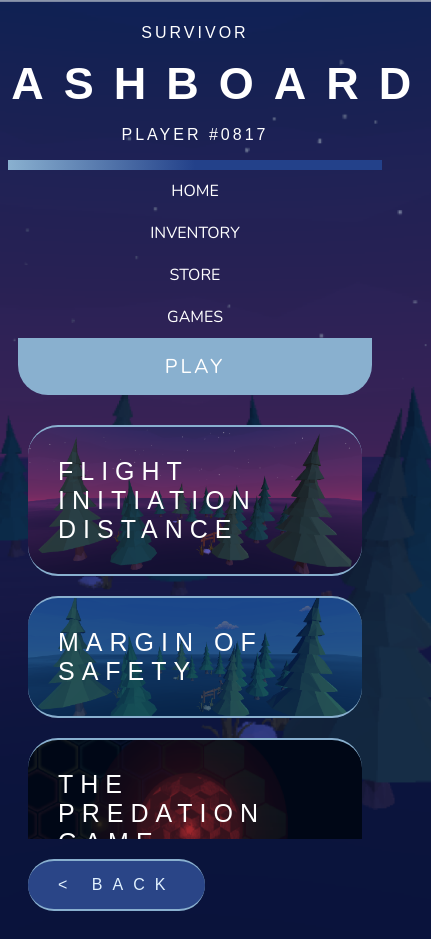
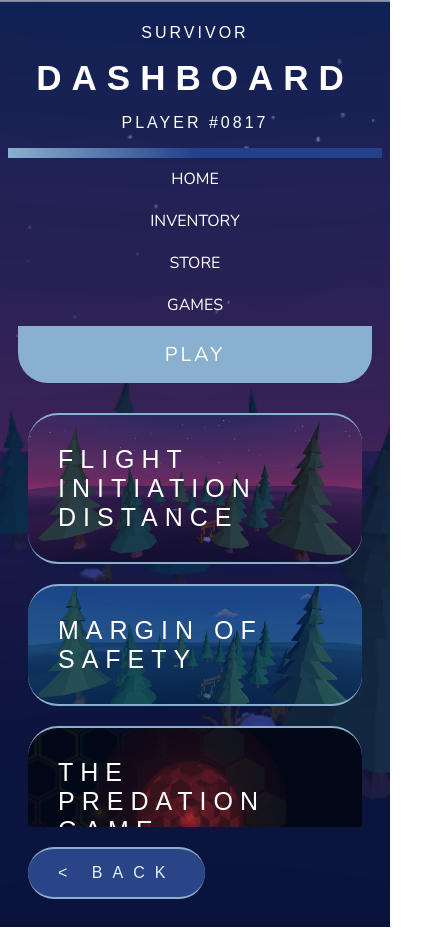
Before and after one commit to fearlab2022/survivors-dashboards, a plain HTML site: page play.html in a window 390 px wide. Shown: the whole page, 431 px wide, since content can reach past the window. Drawn offline with nearby package versions, Linux system fonts and the light colour scheme; no server answers; a web font is replaced by a local one.

Commit message:
Update play page

```diff
--- a/playstyles.css
+++ b/playstyles.css
@@ -6,7 +6,10 @@
 
  body {
   background-image: url("images/FIDgamedash.png");
-  /* height: 100vh; */
+}
+
+html {
+  height: 100%;
 }
 
 body, #flight-initiation-distance, #margin-of-safety, #the-predation-game {
@@ -303,6 +306,15 @@ header, #top-header, nav, main, #game-scores, #games {
     flex-direction: column;
   }
 
+  html {
+    height: auto;
+  }
+
+  #top-header h1 {
+    font-size: 35px;
+    letter-spacing: 10px;
+  }
+
   h2, #expand {
     letter-spacing: 5px;
     font-size: 18px;
```
